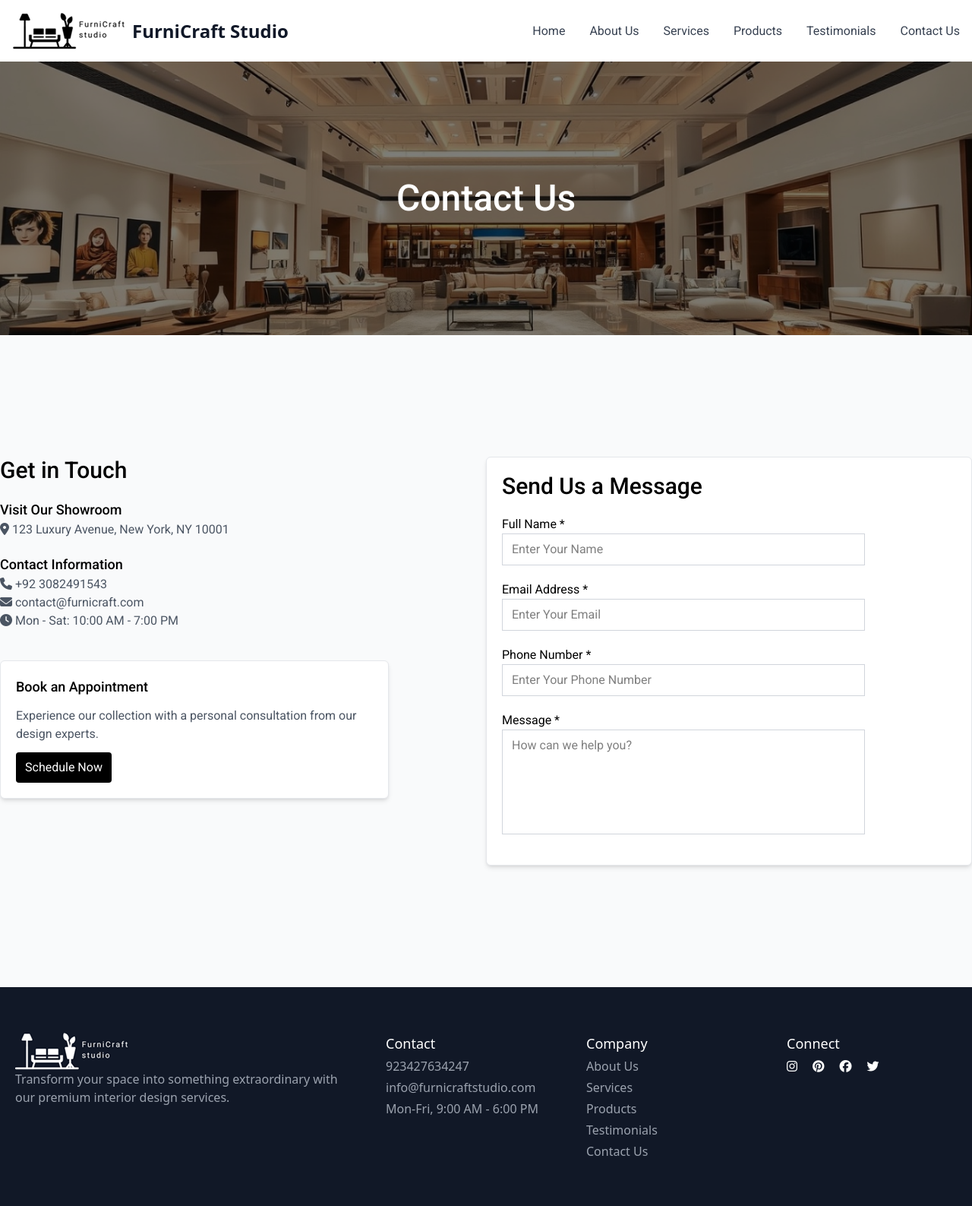
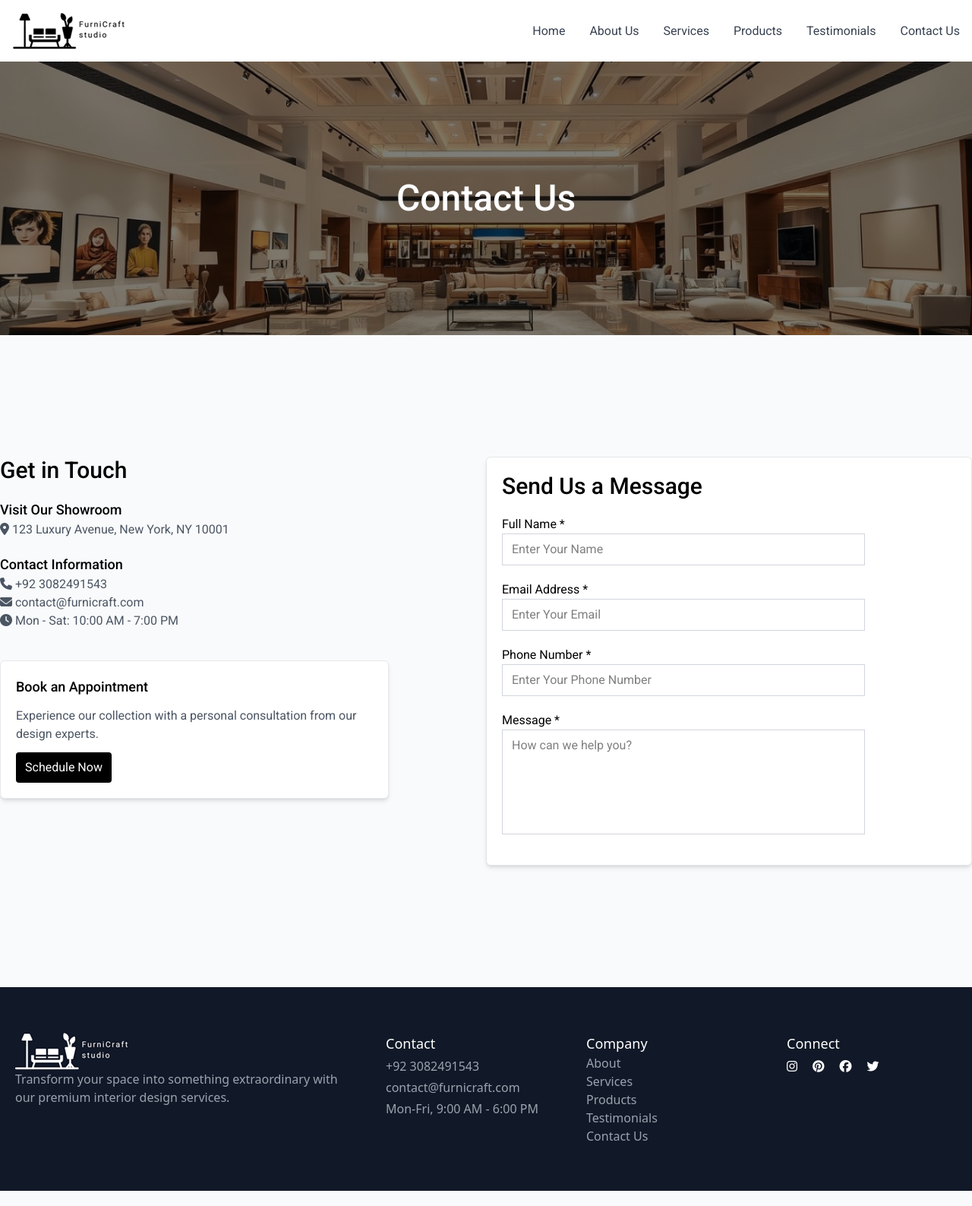
Before and after one commit to Bilal-19/FurniCraft-Studio, a React (Vite) app: page /contact in a window 1280 px wide. Shown: the whole page at 76% size. Built offline with nearby package versions, Linux system fonts and the light colour scheme; a web font is replaced by a local one.

Commit message:
Updated Footer.

```diff
--- a/src/Components/Footer.jsx
+++ b/src/Components/Footer.jsx
@@ -1,4 +1,5 @@
 import React from "react";
+import { Link } from "react-router-dom";
 
 export default function Footer() {
     return (
@@ -16,18 +17,18 @@ export default function Footer() {
 
                     <div className="w-80 md:w-1/5 text-white space-y-1 m-2 md:m-5">
                         <h5 className="font-medium text-lg">Contact</h5>
-                        <p className="text-[#9CA3AF]">923427634247</p>
-                        <p className="text-[#9CA3AF]">info@furnicraftstudio.com</p>
+                        <p className="text-[#9CA3AF]">+92 3082491543</p>
+                        <p className="text-[#9CA3AF]">contact@furnicraft.com</p>
                         <p className="text-[#9CA3AF]">Mon-Fri, 9:00 AM - 6:00 PM</p>
                     </div>
 
-                    <div className="w-80 md:w-1/5 text-white space-y-1 m-2 md:m-5">
+                    <div className="w-80 md:w-1/5 text-white m-2 md:m-5 flex flex-col">
                         <h5 className="font-medium text-lg">Company</h5>
-                        <p className="text-[#9CA3AF]">About Us</p>
-                        <p className="text-[#9CA3AF]">Services</p>
-                        <p className="text-[#9CA3AF]">Products</p>
-                        <p className="text-[#9CA3AF]">Testimonials</p>
-                        <p className="text-[#9CA3AF]">Contact Us</p>
+                        <Link to="/about" className="text-[#9CA3AF]">About</Link>
+                        <Link to="/services" className="text-[#9CA3AF]">Services</Link>
+                        <Link to="/products" className="text-[#9CA3AF]">Products</Link>
+                        <Link to="/testimonials" className="text-[#9CA3AF]">Testimonials</Link>
+                        <Link to="/contact" className="text-[#9CA3AF]">Contact Us</Link>
                     </div>
 
                     <div className="w-80 md:w-1/5 text-white space-y-1 m-2 md:m-5">
--- a/src/Components/Header.jsx
+++ b/src/Components/Header.jsx
@@ -7,11 +7,8 @@ export default function Header() {
     return (
         <nav className="bg-white text-gray-900 shadow-sm">
             <div className="max-w-screen-xl flex flex-wrap items-center justify-between mx-auto p-4">
-                <Link to="/" className="flex items-center space-x-2 rtl:space-x-reverse">
+                <Link to="/">
                     <img src="/header_logo.png" className="h-fit" alt="FurniCraft Logo" />
-                    <span className="self-center text-2xl font-semibold whitespace-nowrap dark:text-white">
-                        FurniCraft Studio
-                    </span>
                 </Link>
 
                 {/* Toggle Button */}
```
